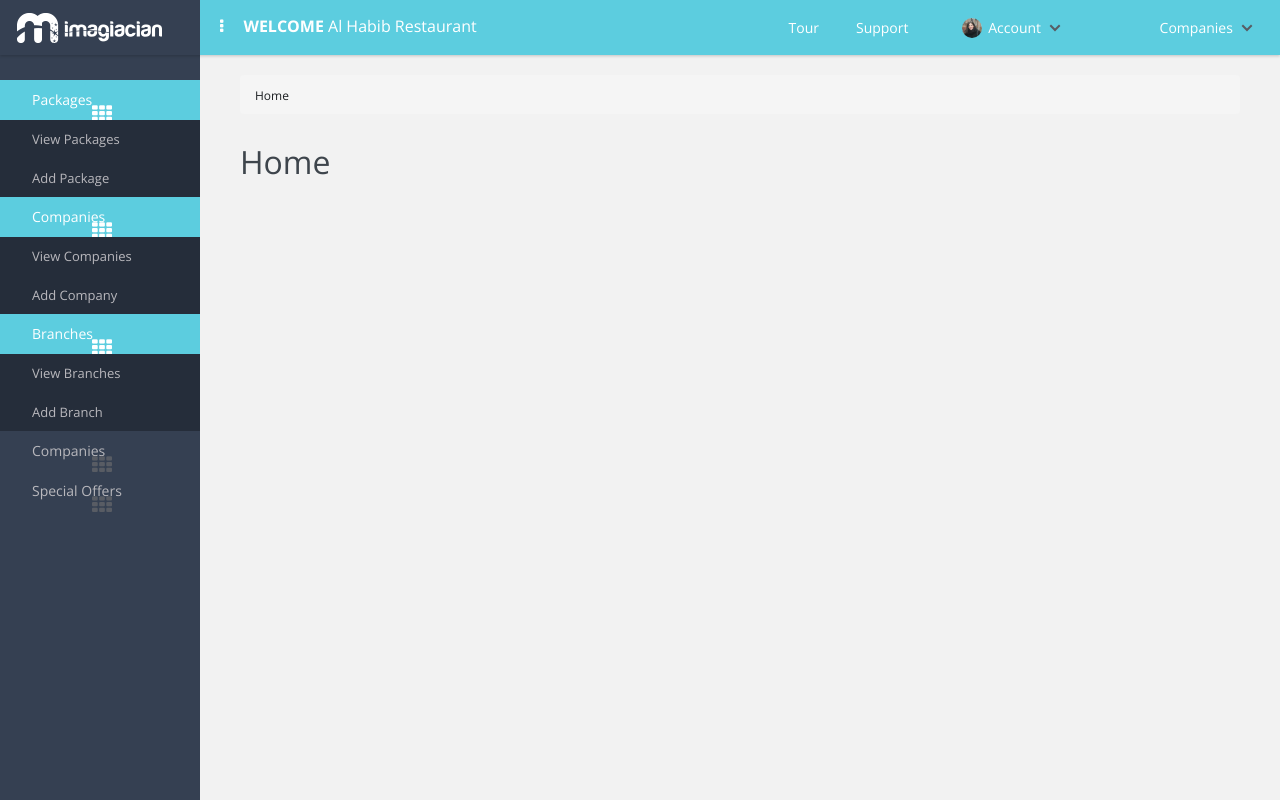
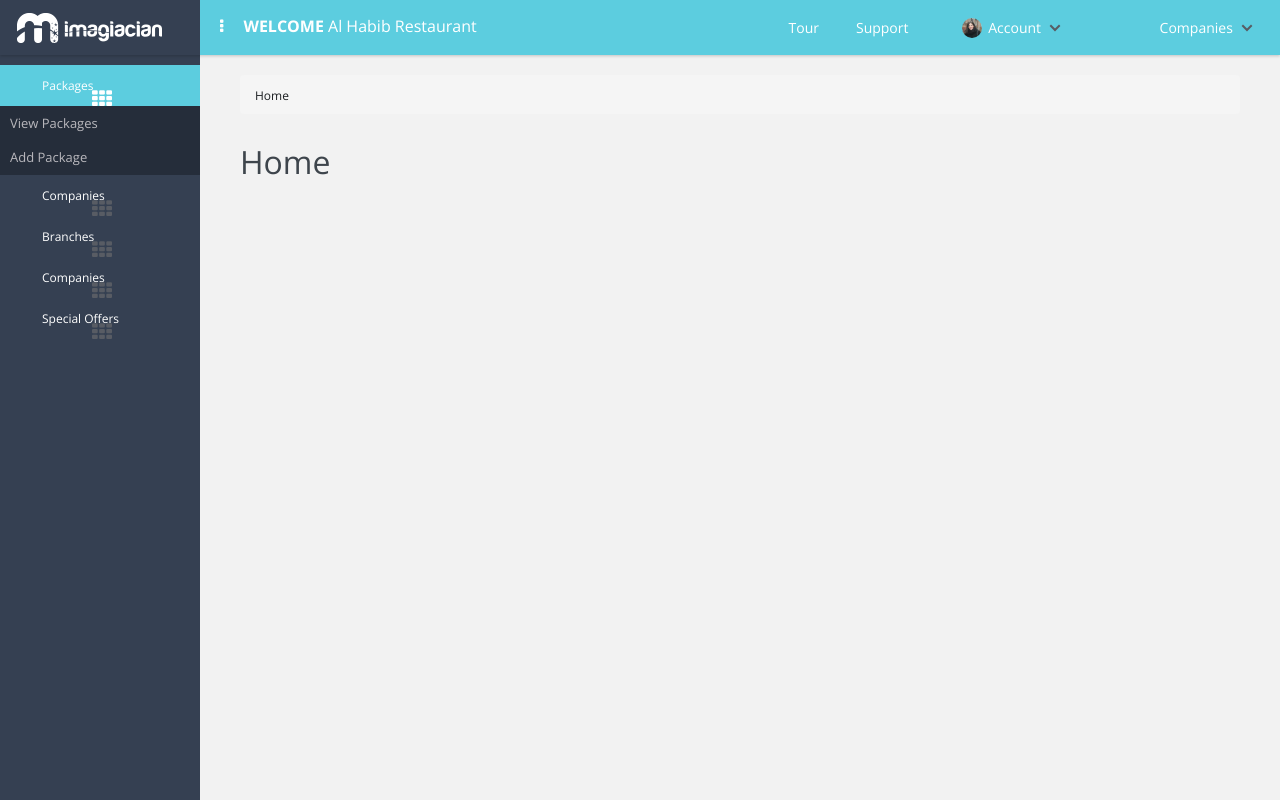
Before and after one commit to TheHanif/Restaurant-app, a PHP site: page /index.php in a window 1280 px wide. Run offline with PHP 8.4, Linux system fonts and the light colour scheme; the visitor is signed in with stand-in values (Sample User, id 1); some libraries are stand-ins or nearby versions.

Commit message:
Sidebar
Bug fix

```diff
--- a/assets/css/main-styles.css
+++ b/assets/css/main-styles.css
@@ -15,40 +15,6 @@ a:hover, a:active, a:focus{
 .cd-main-header a{
 	color: #fff;
 
-}
-
-.cd-side-nav li a{
-	font-size: 14px;
-	padding: 10px 10px 10px 32px !important;
-	color: #b9b8bd;
-
-}
-
-.cd-side-nav .active a{
-	color: #fff;
-}
-
-.cd-side-nav .active  ul li a{
-	color: #b9b8bd;
-}
-
-.cd-side-nav li ul li a{
-	font-size: 13px;
-	padding: 8px 10px;
-	color: #b9b8bd;
-
-}
-
-.cd-side-nav{
-	    background-color: #354052;
-}
-
-.cd-side-nav > ul {
-  padding-top: 25px;
-}
-
-.cd-side-nav > ul > li:not(.action-btn):hover > a{
-	background-color: #5CCDDF!important;
 }
 
 .cd-main-header .cd-logo{
@@ -106,14 +72,43 @@ background-color: rgb(37, 45, 58);
 /*===============================
 =            Sidebar            =
 ===============================*/
+
 .cd-side-nav{
+	background-color: #354052;
+}
+/*.cd-side-nav li a{
+	font-size: 14px;
+	padding: 10px 10px 10px 32px !important;
+	color: #b9b8bd;
+}*/
 
+.cd-side-nav .active a{
+	color: #fff;
 }
+
+.cd-side-nav .active  ul li a{
+	color: #b9b8bd;
+}
+
+.cd-side-nav li ul li a{
+	font-size: 13px;
+	padding: 8px 10px;
+	color: #b9b8bd;
+}
+
+.cd-side-nav{
+	background-color: #354052;
+}
+
+/*.cd-side-nav > ul {
+  padding-top: 25px;
+}*/
+
 .cd-side-nav > ul > li > a::before{
 	display: none;
 }
 .cd-side-nav > ul > li > a > i.fa{
-	position: absolute;
+position: absolute;
   content: '';
   left: 5%;
   top: 50%;
@@ -129,7 +124,7 @@ font-size: 17px;
 color: #585C64;
 }
 
-.cd-side-nav > ul > li.active > a> i.fa{
+.cd-side-nav > ul > li.active > a> i.fa, .cd-side-nav > ul > li > a:hover> i.fa{
 	color: white;
 }
 
@@ -147,9 +142,14 @@ color: #585C64;
 	  }
 }
 .cd-side-nav .active > a {
-  box-shadow: 3px 0 0 #5ccddf inset;
-      background: #5CCDDF;
+	box-shadow: 3px 0 0 #5ccddf inset;
+	background: #5CCDDF;
 }
+
+.cd-side-nav > ul > li:not(.action-btn):hover > a{
+	background-color: #5CCDDF!important;
+}
+
 /*=====  End of Sidebar  ======*/
 
 
--- a/includes/header.php
+++ b/includes/header.php
@@ -85,7 +85,7 @@
 				</ul>
 			</li>
 
-			<li class="has-children active">
+			<li class="has-children ">
 				<a href="#0"><i class="fa fa-th"></i> Companies</a>
 
 				<ul>
@@ -95,7 +95,7 @@
 				</ul>
 			</li>
 
-			<li class="has-children active">
+			<li class="has-children ">
 				<a href="#0"><i class="fa fa-th"></i> Branches</a>
 
 				<ul>
```
